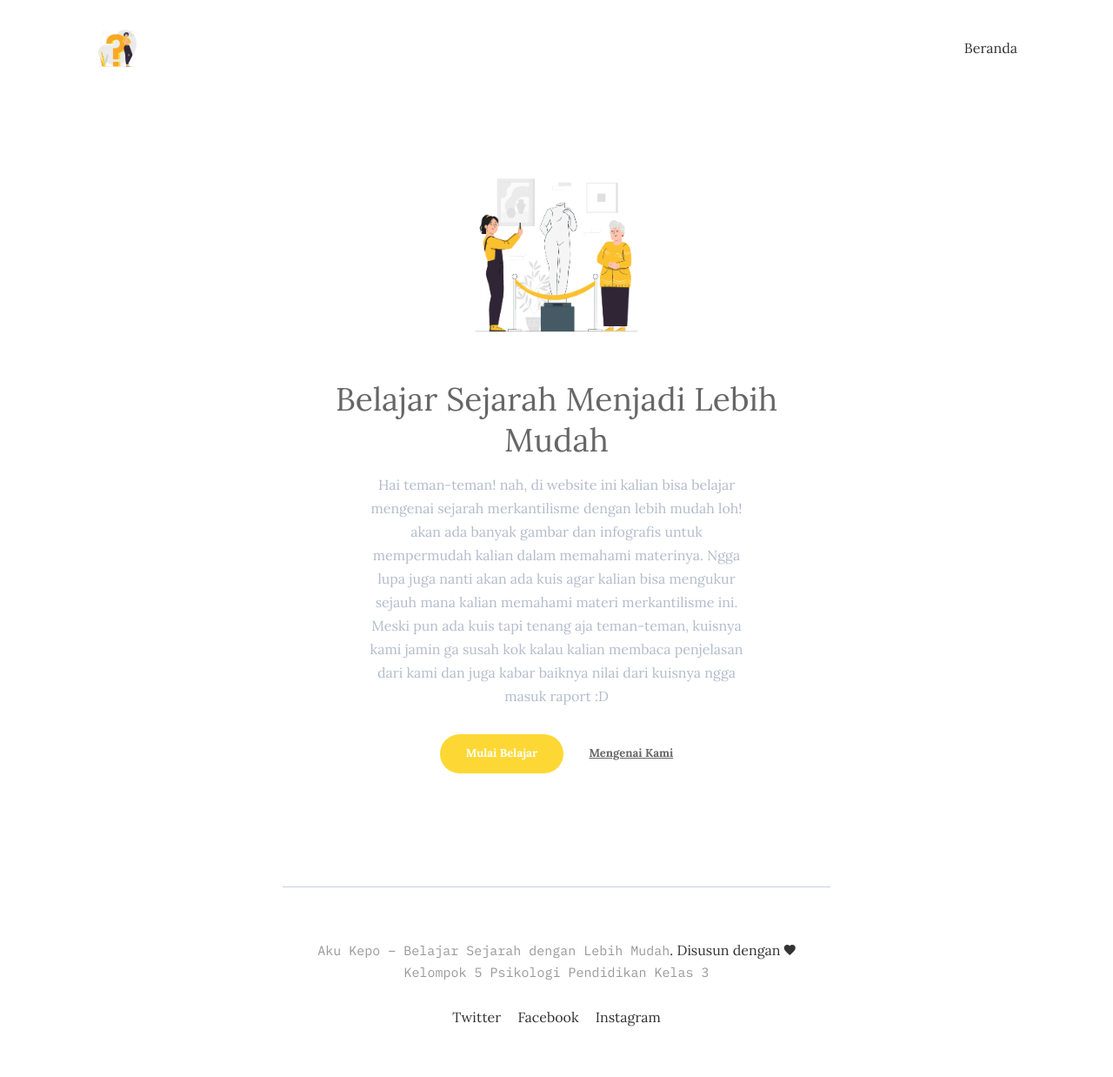
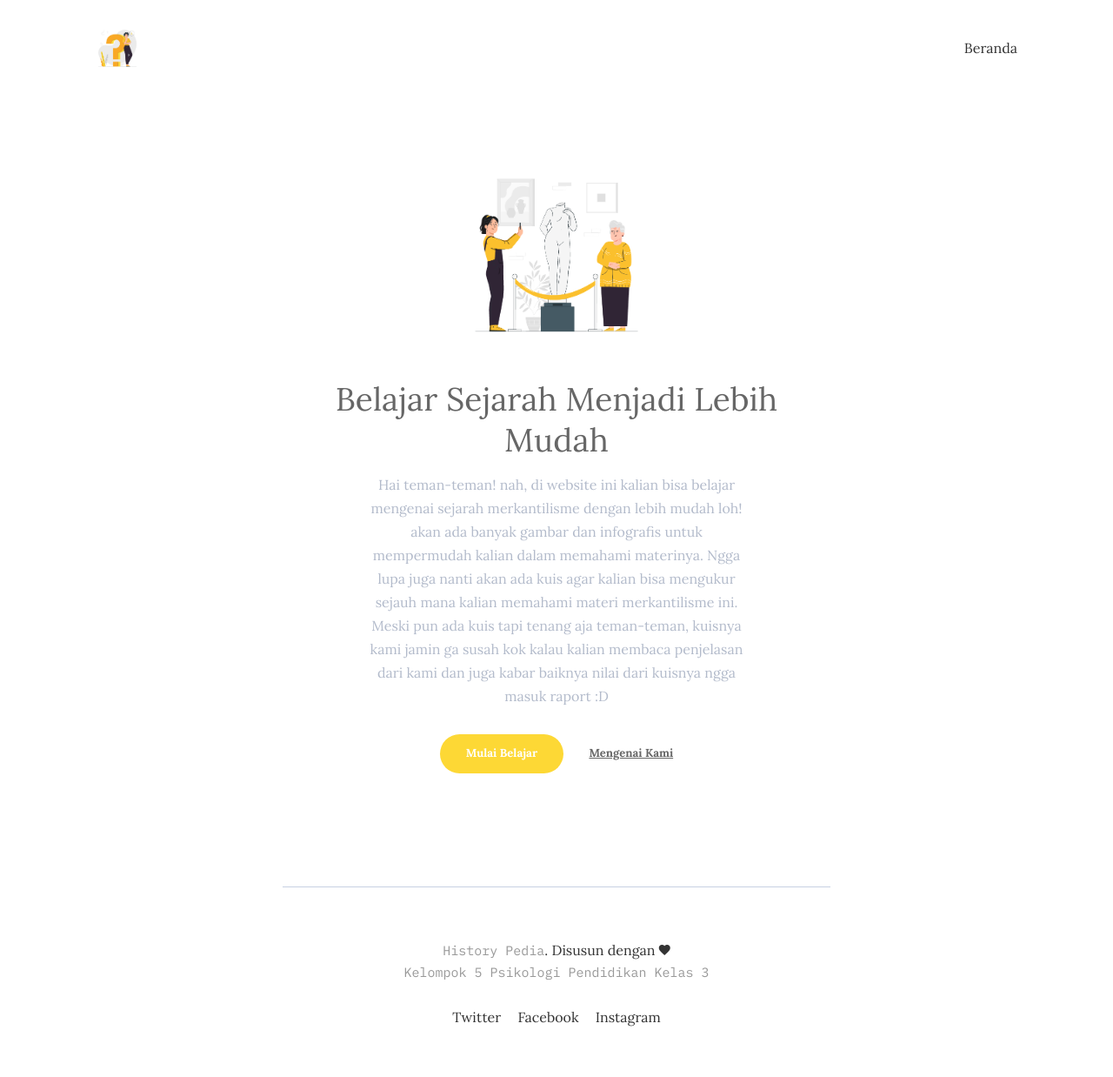
Before and after one commit to imamnrchls/modul, a Jekyll site: the page built from index.html, in a window 1280 px wide. Shown: the whole page at 87% size. Built offline with Jekyll 4.4.1, drawn with Linux system fonts in a browser that asks for light colours; nearby versions of some CDN libraries.

Commit message:
Update _config.yml

```diff
--- a/_config.yml
+++ b/_config.yml
@@ -1,4 +1,4 @@
-title: Aku Kepo – Belajar Sejarah dengan Lebih Mudah
+title: History Pedia
 logo:  logo.png
 description: Dengan website ini anda dapat belajar sejarah mengenai usaha bangsa Eropa dalam mencari rempah-rempah
 baseurl: "/modul" # the subpath of your site, e.g. /blog
```
